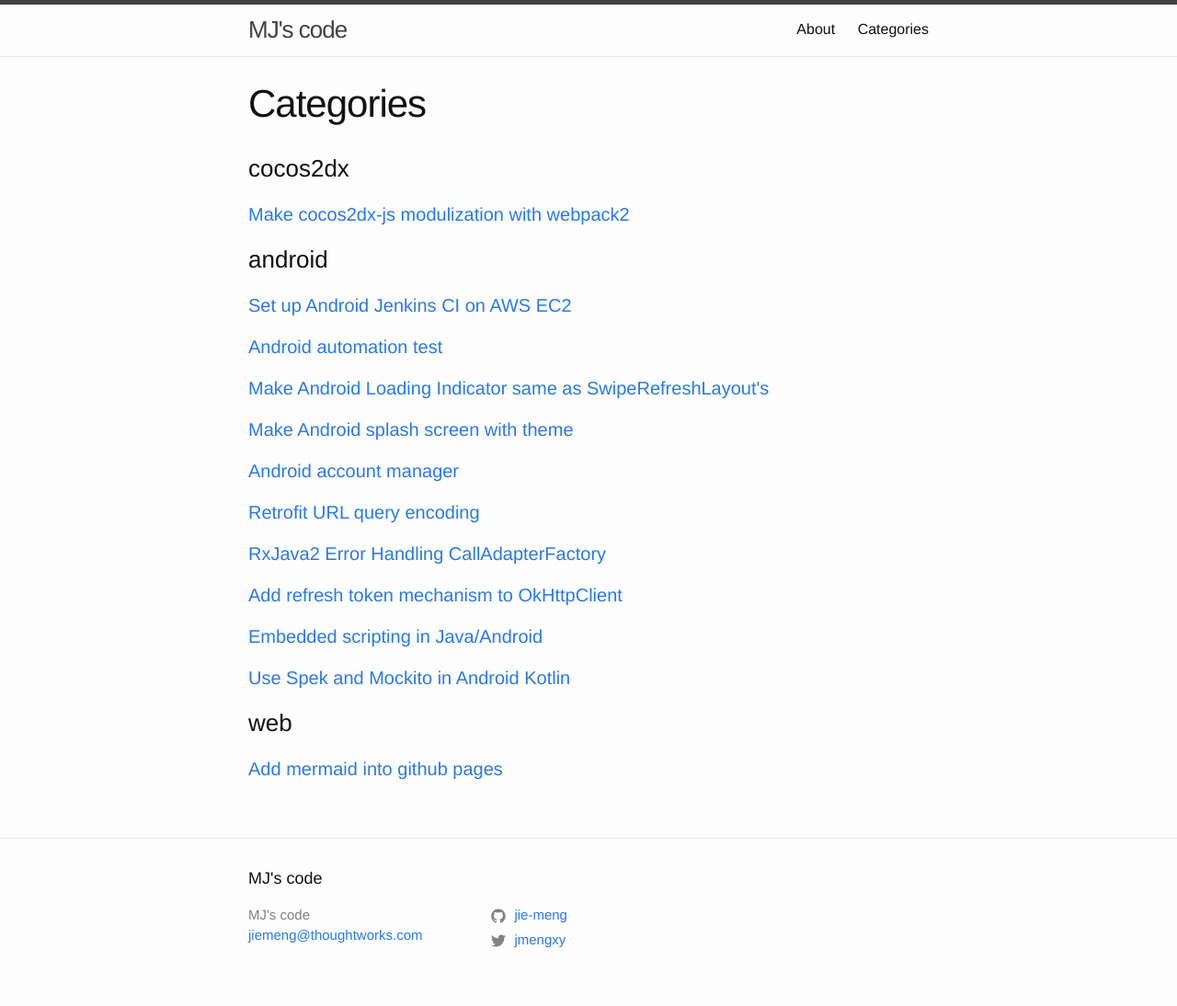
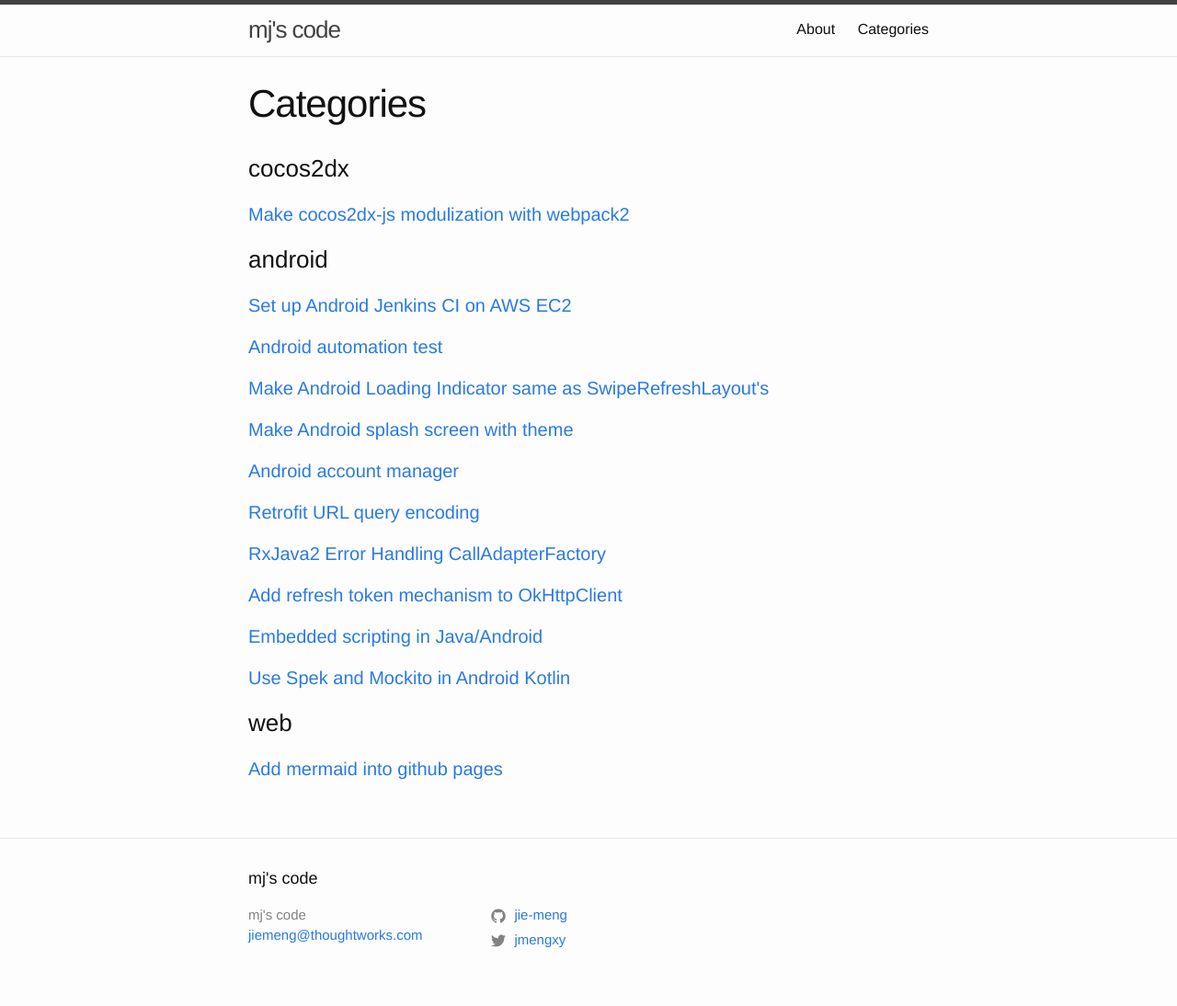
Before and after one commit to jie-meng/jie-meng.github.io, a Jekyll site: the page built from categories.md, in a window 1280 px wide. Shown: the whole page at 92% size. Built offline with Jekyll 4.4.1, drawn with Linux system fonts in a browser that asks for light colours.

```diff
--- a/_config.yml
+++ b/_config.yml
@@ -13,7 +13,7 @@
 # you will see them accessed via {{ site.title }}, {{ site.email }}, and so on.
 # You can create any custom variable you would like, and they will be accessible
 # in the templates via {{ site.myvariable }}.
-title: MJ's code
+title: mj's code
 email: jiemeng@thoughtworks.com
 description: >- # this means to ignore newlines until "baseurl:"
 baseurl: "" # the subpath of your site, e.g. /blog
```
